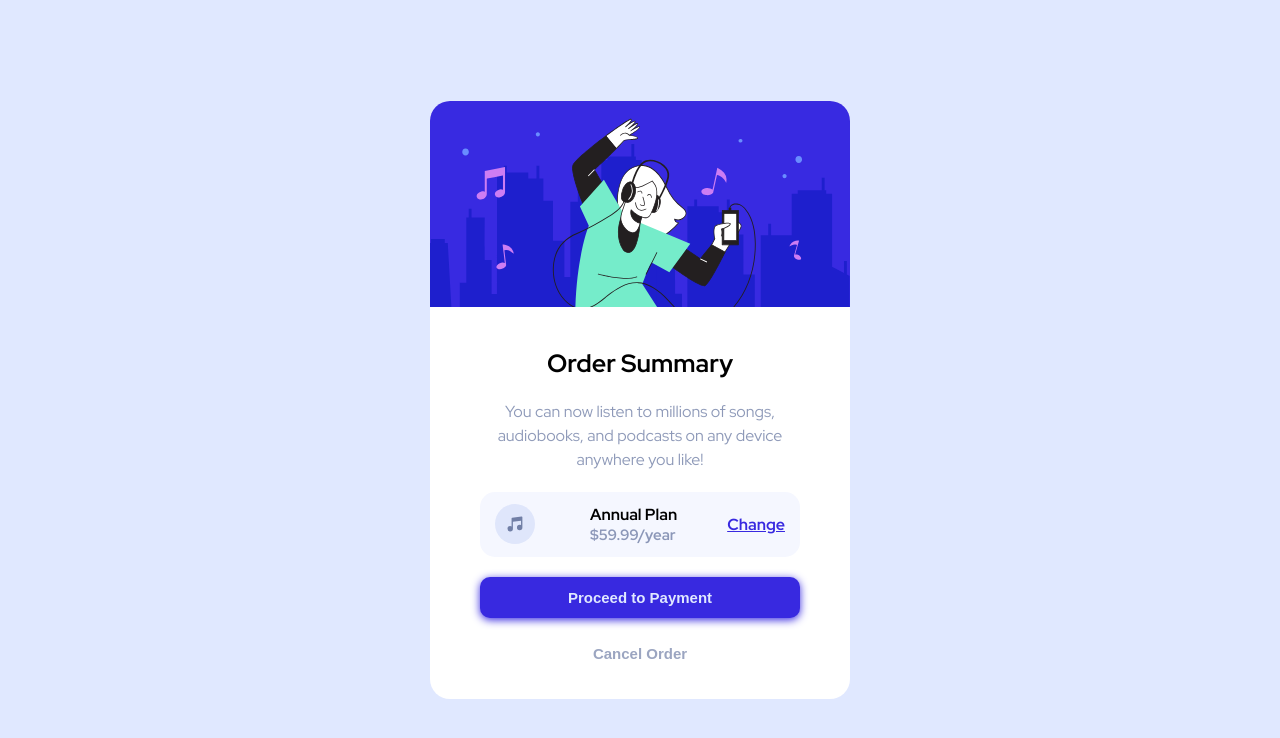
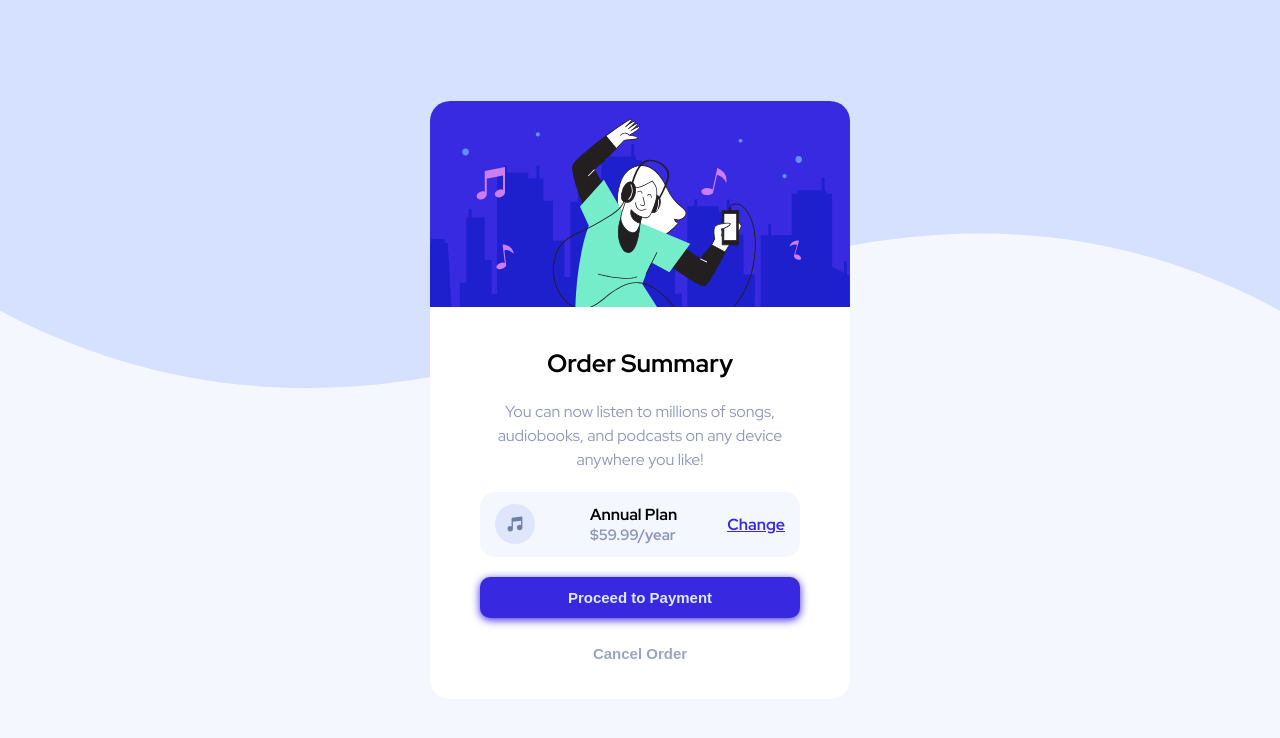
Before and after one commit to olicoder13/Order-summary-component-FM, a plain HTML site: page index.html in a window 1280 px wide. Drawn offline with Linux system fonts and the light colour scheme.

Commit message:
agregando algo que faltaba

```diff
--- a/index.html
+++ b/index.html
@@ -8,6 +8,7 @@
     <link rel="stylesheet" href="styles.css" />
   </head>
   <body>
+    <div class="decoracion"></div>
     <div class="container">
       <div class="portada">
         <img src="images/illustration-hero.svg" alt="">
--- a/styles.css
+++ b/styles.css
@@ -19,9 +19,14 @@ html{
 }
 
 body{
+    background-image: url(images/pattern-background-mobile.svg);
+    width: 100%;
+    height: 40%;
+    background-size: contain;
+    background-repeat: no-repeat;
     font-size: 1.6rem;
     font-family: "Red Hat Display", sans-serif;
-    background-color: var(--pale-blue);
+    background-color: var(--very-pale-blue);
     min-height: 100vh;
     display: flex;
     align-items: center;
@@ -126,7 +131,12 @@ body{
     background-color: white;
 }
 
+/*decoracion*/
+
 @media (min-width: 768px) {
+    body{
+        background-image: url(images/pattern-background-desktop.svg);
+    }
   .text-part{
     padding: 2.5rem 5rem;
   }
```
